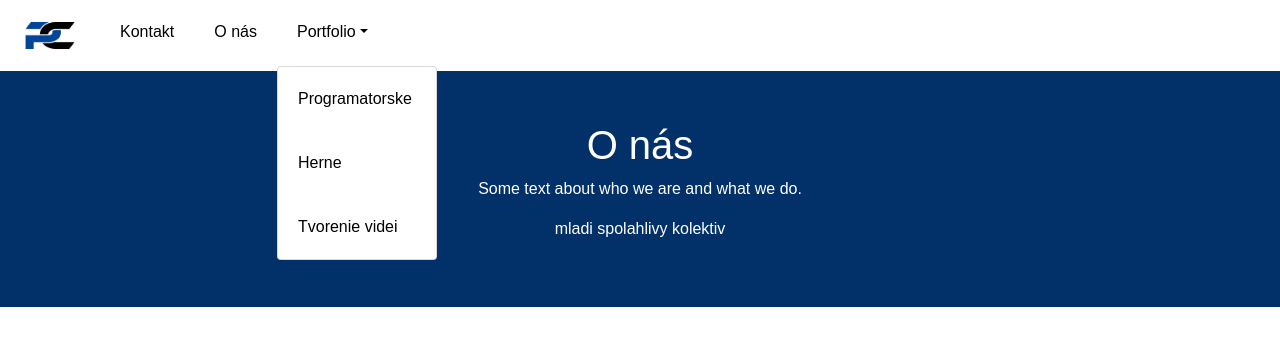
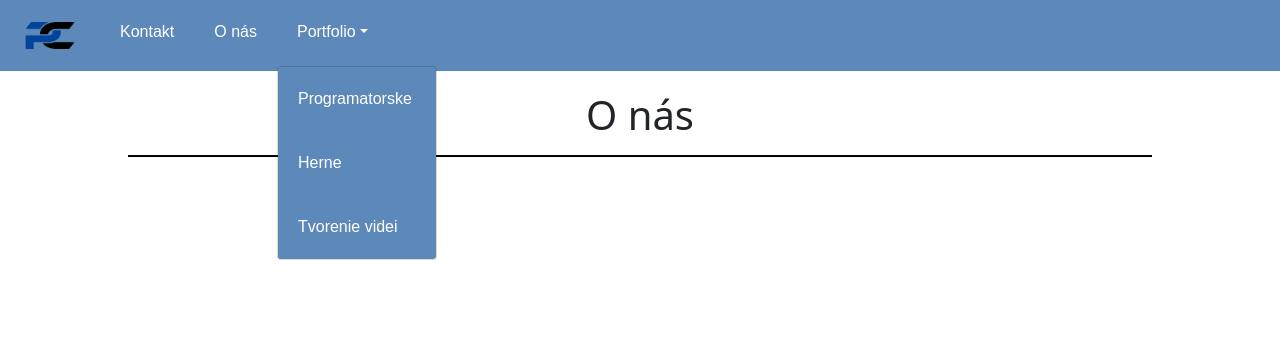
Before and after one commit to mfelber/website, a plain HTML site: page about.html in a window 1280 px wide. Both pictures are taken after a click on the button "Portfolio". Drawn offline with nearby package versions, Linux system fonts and the light colour scheme.

Commit message:
zmena nav bar
zmenil som navbar a contact us, bola pridana ciara pod contacts us

```diff
--- a/about.html
+++ b/about.html
@@ -16,7 +16,7 @@
 
     <div class="nav">
         <div class="logo">
-            <a href="index.html"><img src="./images/logo.jpg" alt="Logo" style="width:100px;"></a> <!-- logo firmy -->
+            <a href="index.html"><img src="./images/favicon.png" alt="Logo" style="width:100px;"></a> <!-- logo firmy -->
         </div>
         <ul>
             <li><a href="contacts.html">Kontakt</a></li>
@@ -26,18 +26,17 @@
         <li class="nav-item dropdown">
             <a class="nav-link dropdown-toggle" role="button" data-bs-toggle="dropdown">Portfolio</a>
             <ul class="dropdown-menu">
-                <li><a class="dropdown-item" href="#">Programatorske</a></li>
-                <li><a class="dropdown-item" href="herne.html">Herne</a></li>
-                <li><a class="dropdown-item" href="#">Tvorenie videi</a></li>
+
+                <li><a class="dropdown-item" href="#" style="background-color: #5d89ba;">Programatorske</a></li>
+                <li><a class="dropdown-item" href="herne.html" style="background-color: #5d89ba;">Herne</a></li>
+                <li><a class="dropdown-item" href="#" style="background-color: #5d89ba;">Tvorenie videi</a></li>
             </ul>
         </li>
+
     </div>
 
-    <div class="about-section">
-        <h1 style="text-align: center;">O nás</h1>
-        <p>Some text about who we are and what we do.</p>
-        <p>mladi spolahlivy kolektiv</p>
-    </div>
+    <h1 style="text-align: center; padding-top: 20px;">O nás</h1>
+    <div class="hr1"><hr></div>
 
 
 
--- a/style.css
+++ b/style.css
@@ -5,40 +5,43 @@
 
 /* index.html*/ /* navbar*/
 .logo{
+  background-color:#5d89ba;
 }
-
+.nav{
+  background-color: #5d89ba;
+}
 .nav ul {
   list-style-type: none;
   margin: 0;
   padding: 0;
   overflow: hidden;
-  background: white;
+  background-color:#5d89ba ;
+
 }
 
 .nav li {
   float: left;
+
 }
 
 .nav li a {
   display: block;
-  color: black;
+  color: white;
   text-align: center;
   padding:  20px 20px;
   text-decoration: none;
   font-family: Arial, Helvetica, sans-serif;
+
 }
 
 .nav a:hover{
-  background-color: #023068;
-  color: white;
+  color: black;
 }
 /* koniec navbar*/
-
 
 /* Carousel*/
 .carousel-item {
   height: 50rem;
-
   color: white;
   font-family: Arial, Helvetica, sans-serif;
   position: relative;
@@ -67,18 +70,20 @@
 
 
 
+.hr1{
+  width: 80%;
+  height: 2px;
+  background-color: black;
+  margin-bottom: 7px;
+  margin-right: auto;
+  margin-left: auto;
+  margin-top: 9px;
+  border-width: 4px;
+
+}
 
 
 
-/* contactus.html*/
-.contact-section {
-  padding: 50px;
-  text-align: center;
-  background-color: #023068;
-  color: white;
-  font-family: Arial, Helvetica, sans-serif
-
-}
 
 /* ako vyzera text a text area */
 input[type=text], select, textarea {
@@ -128,14 +133,7 @@ button[onclick="myFunction()"]:hover {
 
 
 
-/* about.html*/
-.about-section {
-  padding: 50px;
-  text-align: center;
-  background-color: #023068;
-  color: white;
-  font-family: Arial, Helvetica, sans-serif
-}
+
 
 
 /* zaciatom portfolia*/
```
Also changed, not shown: contacts.html (+12 -7 lines), herne.html (+11 -9 lines), index.html (+17 -14 lines), images/logo.jpg (deleted).
